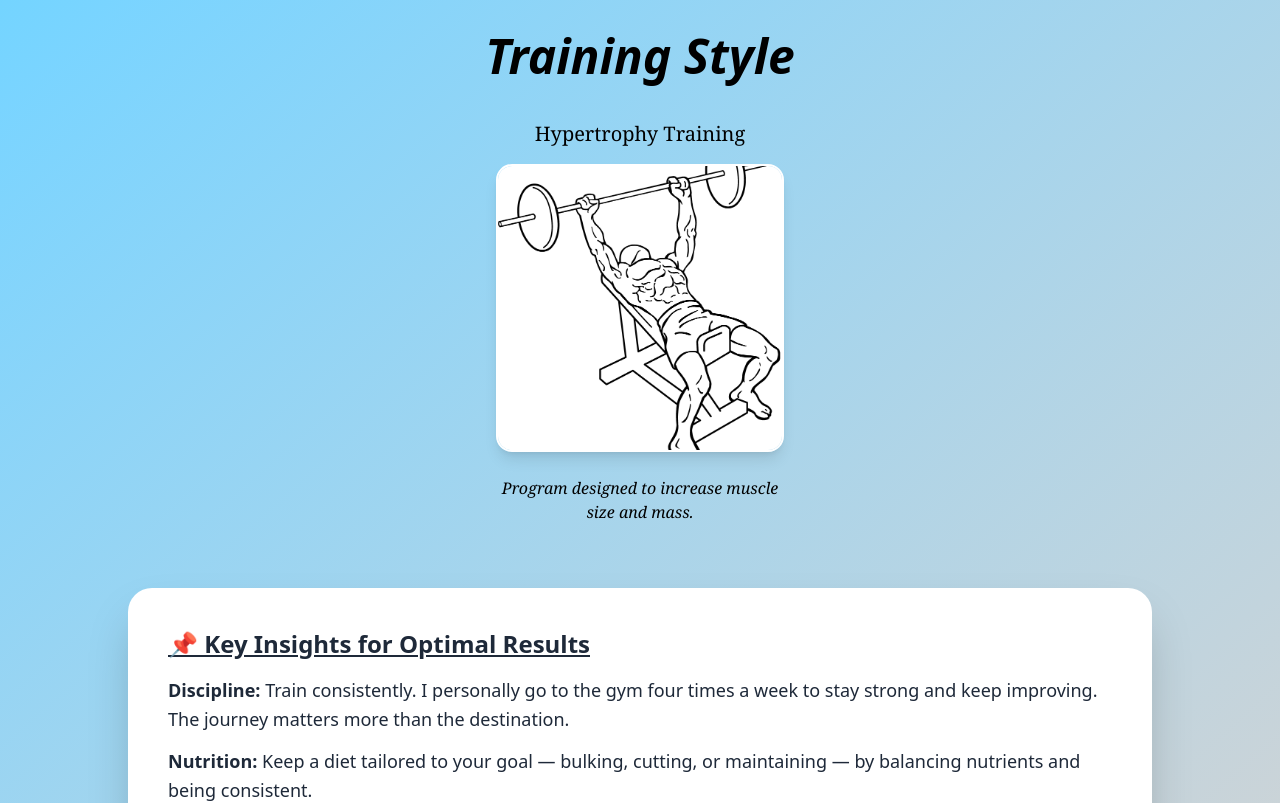
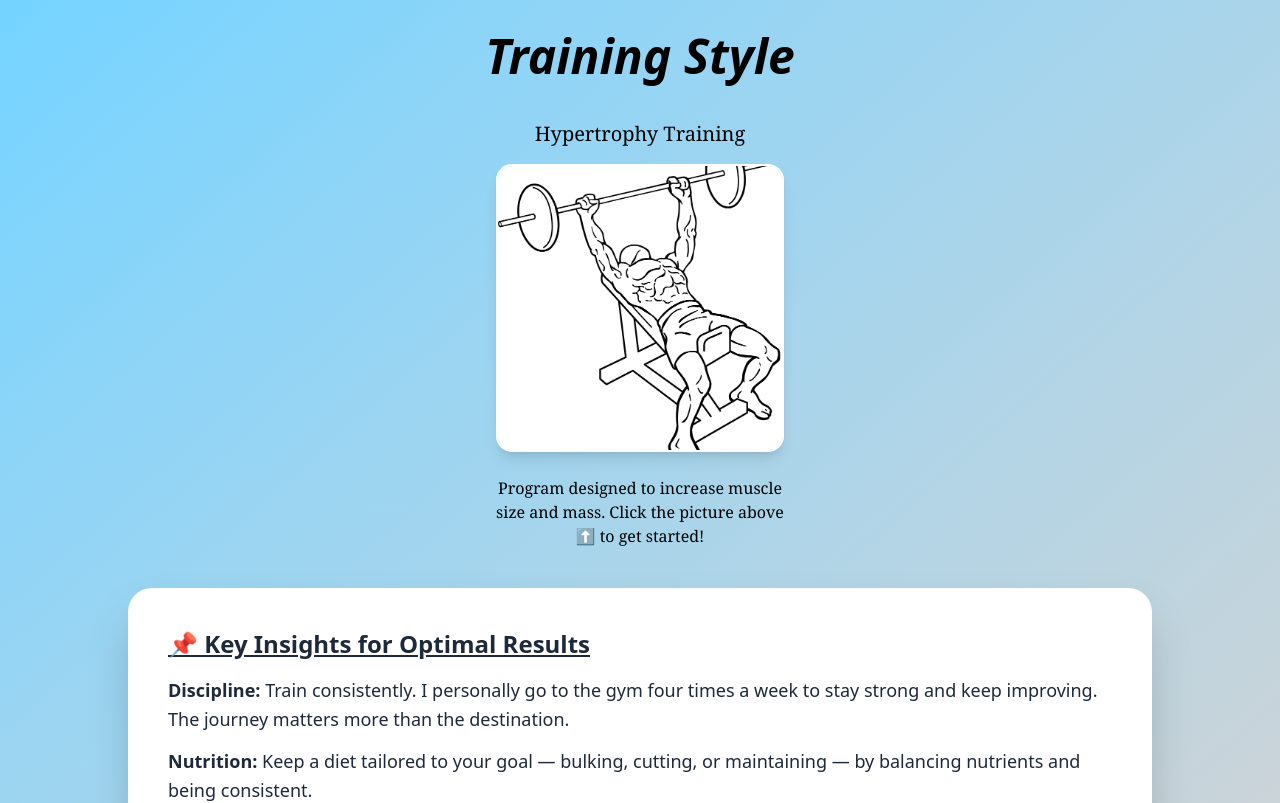
Before and after one commit to jchoi4497/Gym-Guide, a React (Vite) app: page /TrainingStyle in a window 1280 px wide. Shown: the top 803 px of the page. Built offline with nearby package versions, Linux system fonts and the light colour scheme.

Commit message:
made it so desc says click pic and made buttons not w-full

```diff
--- a/src/SavedWorkout.js
+++ b/src/SavedWorkout.js
@@ -149,9 +149,7 @@ function SavedWorkout() {
 
             <div className="m-6 flex flex-col justify-end sm:space-x-4 space-y-4 px-4 sm:px-20">
                 <Link to="/SavedWorkouts">
-                    <button className="px-6 py-3 w-full rounded-3xl shadow-lg text-white
-                                    transition-all duration-300 bg-gray-800 hover:filter
-                                     hover:bg-blue-600 active:bg-gray-600 cursor-pointer active:scale-95">
+                    <button className="px-6 py-3 w-full sm:w-auto rounded-3xl shadow-lg text-white bg-gray-800 hover:bg-blue-600 active:bg-gray-600 transition-all duration-300 active:scale-95">
                         View Workouts
                     </button>
                 </Link>
@@ -159,8 +157,8 @@ function SavedWorkout() {
                 <button
                     onClick={() => setIsEditing(!isEditing)}
                     className=
-                    {`px-6 py-3 w-full rounded text-white w-auto self-start active:scale-95 transition-all
-                    ${isEditing ? 'bg-red-600 hover:bg-red-700 active:bg-red-400' : 'bg-blue-500 hover:bg-blue-600'}`}
+                    {`px-6 py-3 w-full rounded text-white sm:w-auto self-start active:scale-95 transition-all
+                    ${isEditing ? 'bg-red-600 hover:bg-red-700 active:bg-red-400' : 'bg-blue-500 hover:bg-blue-600 active:bg-blue-400'}`}
                 >
                     {isEditing ? "Cancel" : "Edit Workout"}
                 </button>
@@ -170,7 +168,7 @@ function SavedWorkout() {
                         onClick={handleSaveChanges}
                         className="px-6 py-3 w-full rounded-3xl shadow-lg text-white
                                         transition-all duration-300 bg-green-600 hover:filter
-                                         hover:bg-green-700 active:bg-green-400 cursor-pointer w-auto self-start active:scale-95"
+                                         hover:bg-green-700 active:bg-green-400 cursor-pointer w-auto sm:w-auto self-start active:scale-95"
                     >
                         Save Changes
                     </button>
--- a/src/WorkoutType.js
+++ b/src/WorkoutType.js
@@ -10,13 +10,13 @@ function WorkoutType({ type, image, desc, to }) {
                     className="
                     w-72 h-72 object-cover border-white border-2 border-solid
                     transition-all duration-300
-                    hover:scale-105 hover:saturate-125
+                    hover:scale-110 active:scale-110 hover:saturate-125
                     rounded-2xl shadow-lg mb-6 mt-4
                     hover:border-blue-500 active:border-stone-400
                     "
                 />
             </Link>
-            <p className="text-center w-72 h-12 italic font-serif">{desc}</p>
+            <p className="text-center w-72 h-12 font-serif">{desc}</p>
         </div>
 
     );
--- a/src/pages/TrainingStyle.js
+++ b/src/pages/TrainingStyle.js
@@ -14,7 +14,7 @@ function TrainingStylePage() {
                     to="/Hypertrophy"
                     type="Hypertrophy"
                     image={HypertrophyImage}
-                    desc="Program designed to increase muscle size and mass."
+                    desc="Program designed to increase muscle size and mass. Click the picture above ⬆️ to get started!"
                 />
                 {/* Uncomment if you want to use the Strength type too */}
                 {/* <WorkoutType
```
